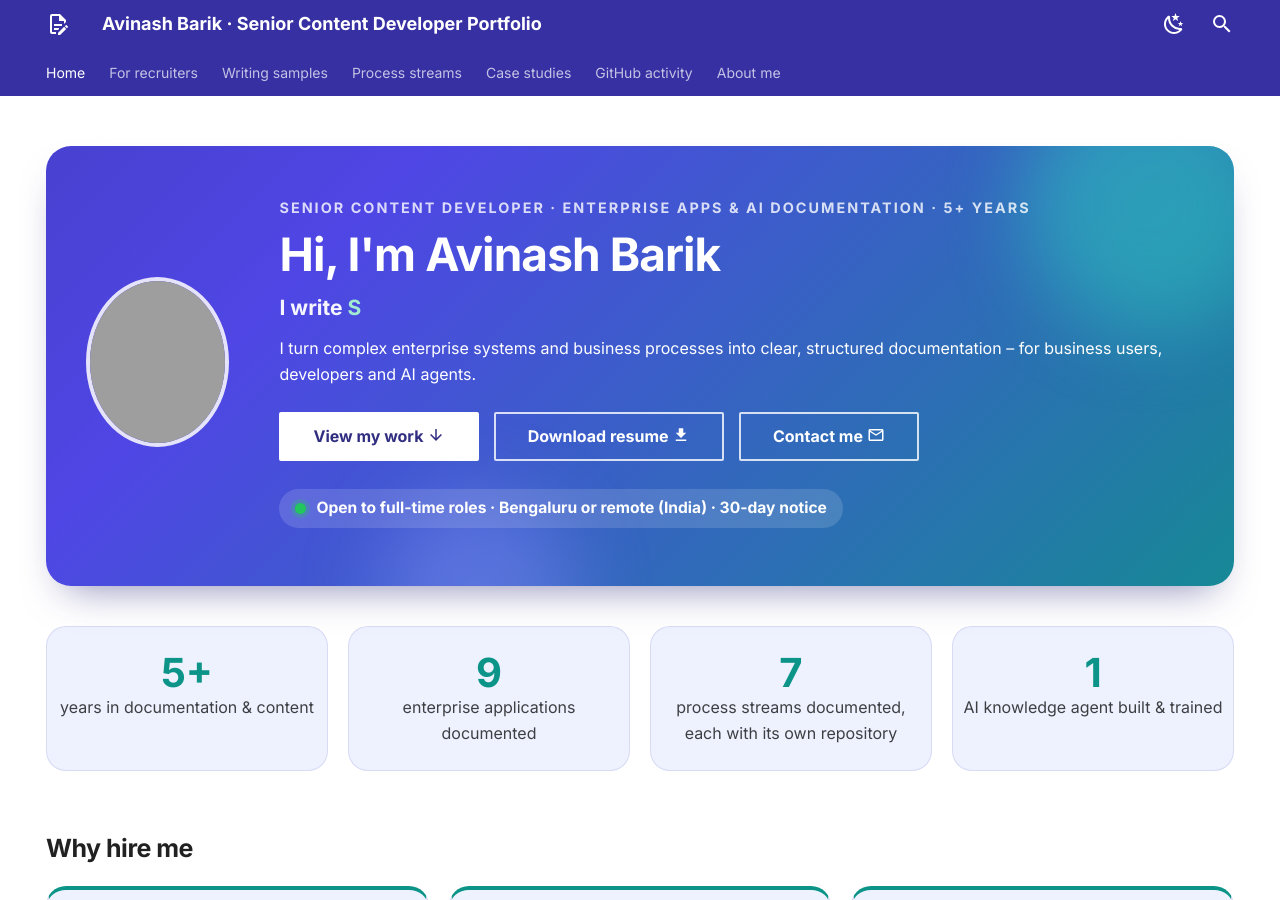
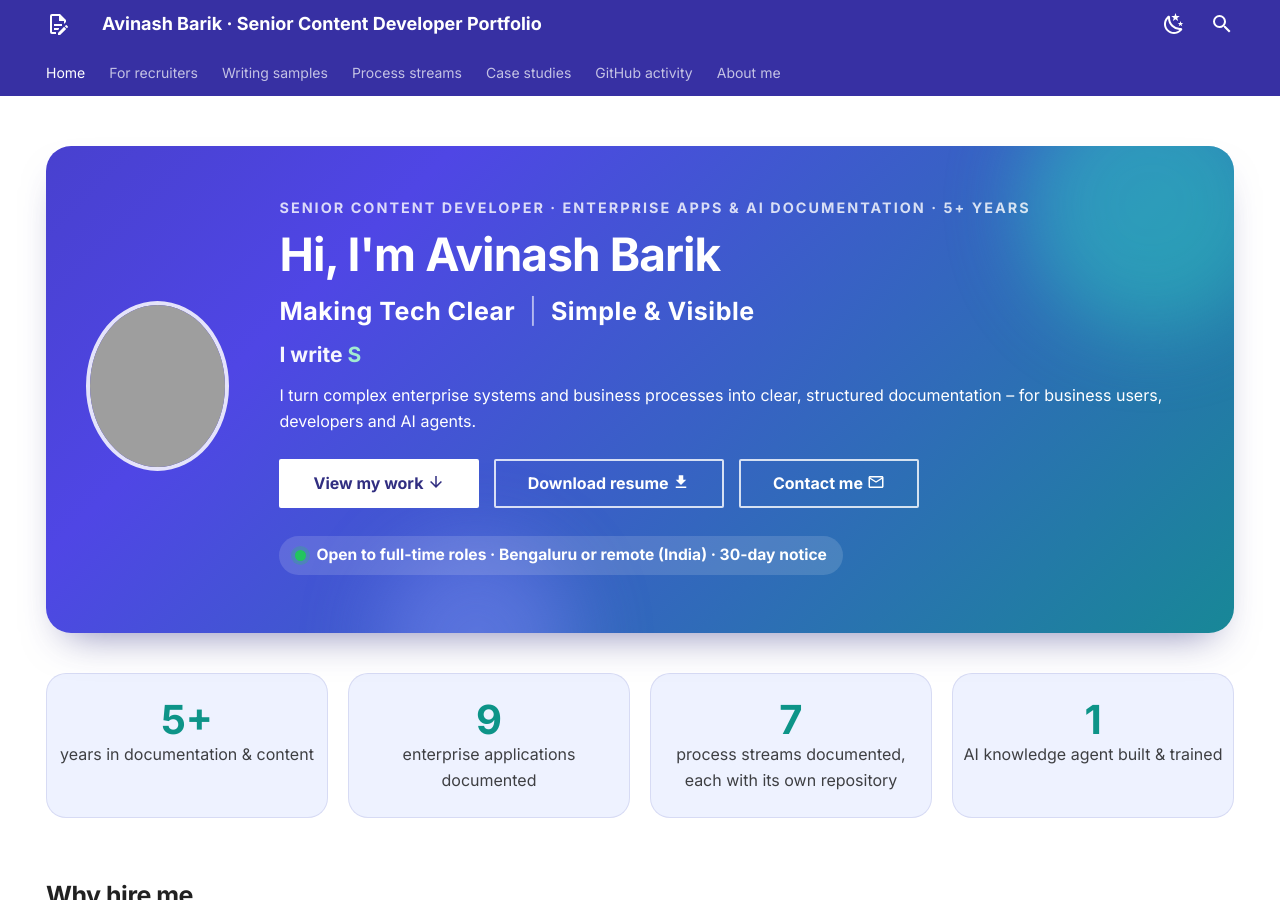
Before and after one commit to Avinash0789/Avinash0789.github.io, an MkDocs documentation site: the page built from docs/index.md, in a window 1280 px wide and 900 px high. Built offline with MkDocs 1.6.1 and Material for MkDocs 9.7.7, drawn with Linux system fonts in a browser that asks for light colours; grey boxes are pictures that could not be loaded.

Commit message:
Add 'Making Tech Clear | Simple & Visible' motto to hero
Updated personal introduction and tagline in documentation.

```diff
--- a/docs/index.md
+++ b/docs/index.md
@@ -17,6 +17,8 @@ hide:
 <p class="ab-eyebrow">Senior Content Developer · Enterprise Apps &amp; AI Documentation · 5+ years</p>
 
 # Hi, I'm Avinash Barik
+
+<p class="ab-motto">Making Tech Clear <span aria-hidden="true">|</span> Simple &amp; Visible</p>
 
 <p class="ab-tagline">I write <span class="ab-typed" data-words="process documentation|SOPs and user guides|API references|release notes|AI knowledge bases">process documentation</span></p>
 
```
